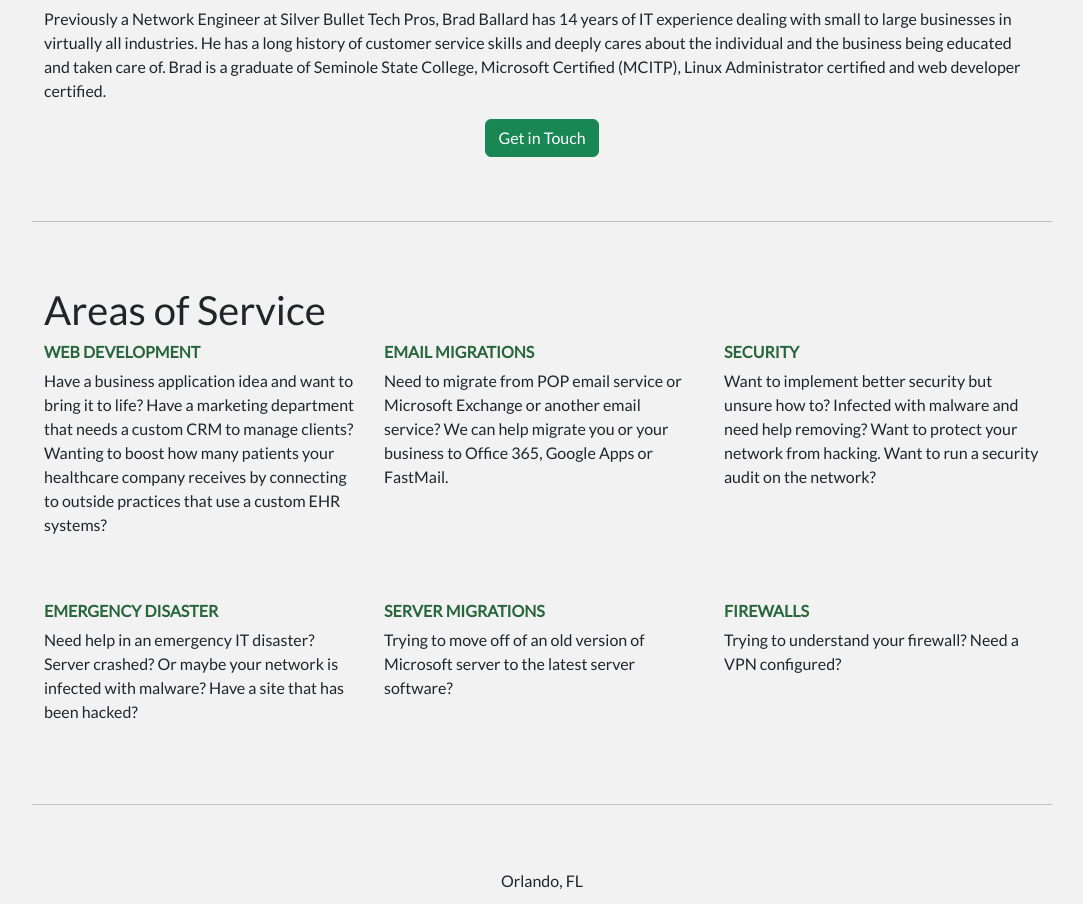
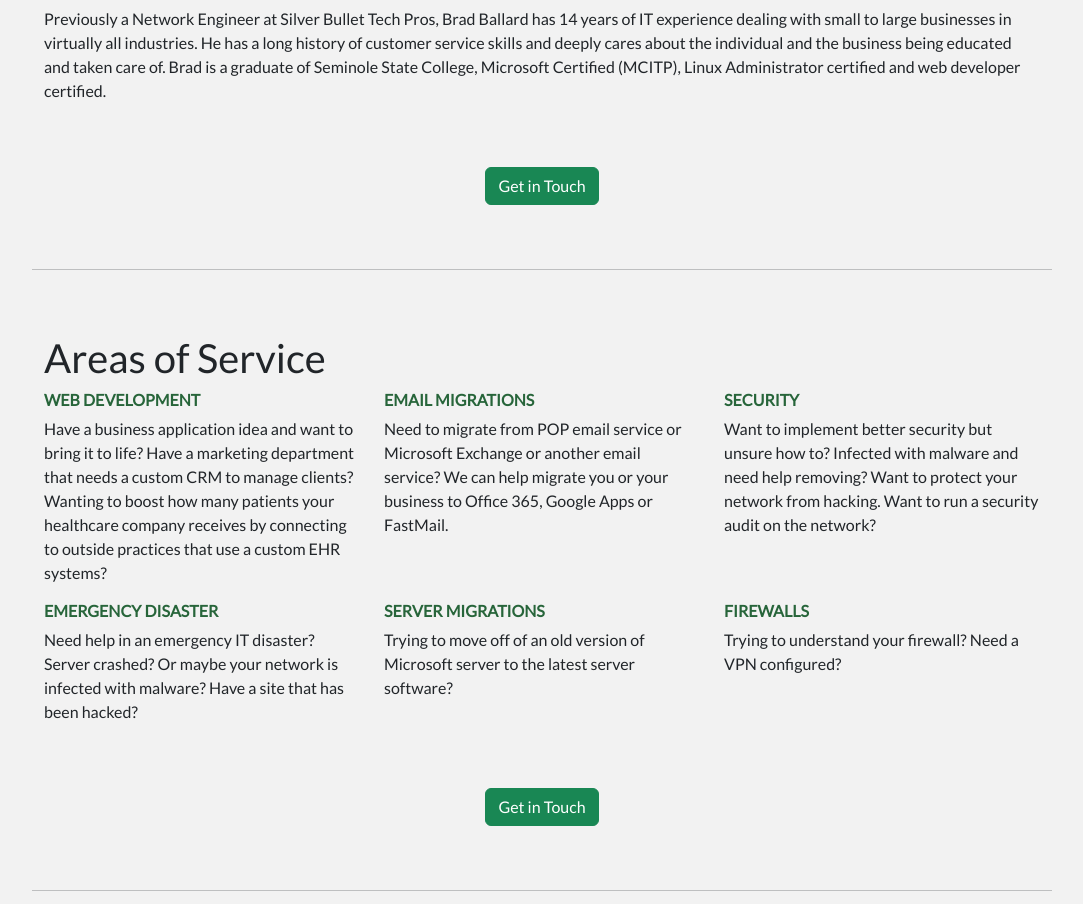
Before and after one commit to bradbajuz/bradbajuz.github.io, a plain HTML site: page index.html in a window 1280 px wide. Shown: the part 799-1703 px from the top of the page, without its empty margins (98-1181 px from the left). Drawn offline with nearby package versions, Linux system fonts and the light colour scheme.

Commit message:
Adjust padding. Add additional contact button

```diff
--- a/index.html
+++ b/index.html
@@ -59,7 +59,7 @@
                 and web developer certified.
             </p>
 
-            <div class="d-flex justify-content-center">
+            <div class="d-flex justify-content-center pt-5">
                 <a href="mailto:hello@elmtechpros.com" target="_blank" class="btn btn-success">Get in Touch</a>
             </div>
         </div>
@@ -102,7 +102,7 @@
                 </div>
             </div>
 
-            <div class="row pt-5">
+            <div class="row">
                 <div class="col-md-4">
                     <h6 class="text-uppercase header-color fw-bold">
                         Emergency Disaster
@@ -129,6 +129,10 @@
                     </p>
                 </div>
             </div>
+        </div>
+
+        <div class="d-flex justify-content-center pb-5">
+            <a href="mailto:hello@elmtechpros.com" target="_blank" class="btn btn-success">Get in Touch</a>
         </div>
 
         <hr>
```
